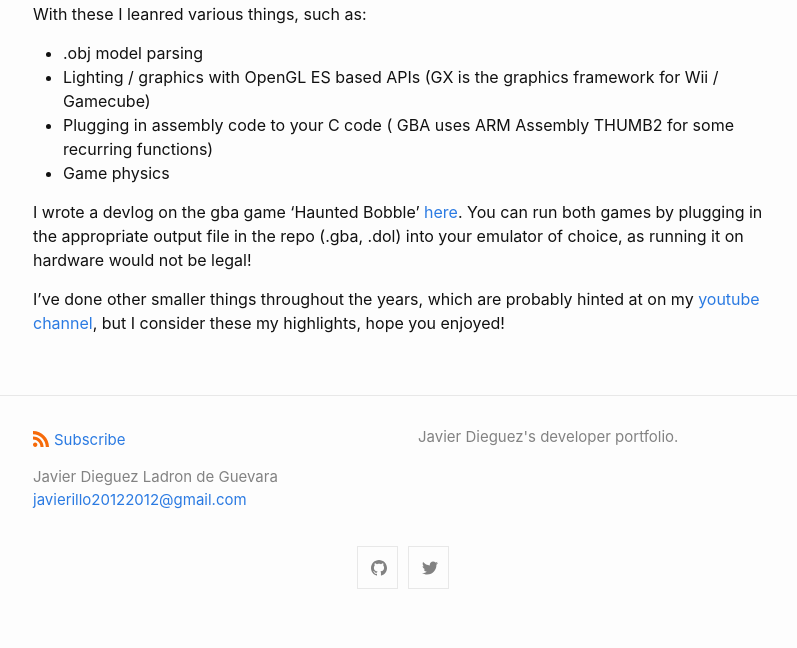
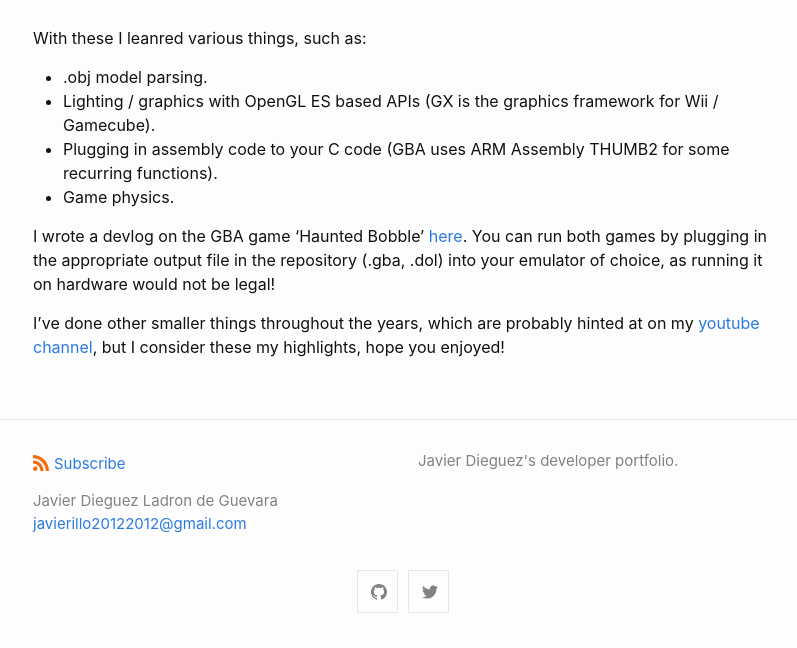
Before and after one commit to JavierDega/javierdega.github.io, a Jekyll site: the page built from personal.markdown, in a window 1280 px wide and 900 px high, scrolled down 1689 px, cut to the strip 252-900 px from the top of the window. Shown: the whole strip, without its empty margins (237-1034 px from the left). Built offline with Jekyll 4.4.1, drawn with Linux system fonts in a browser that asks for light colours; before the commit the page ends 2565 px from its top, so only the background shows below that; some of the changed text lies outside the part shown.

Commit message:
Updated errata

```diff
--- a/index.markdown
+++ b/index.markdown
@@ -21,7 +21,7 @@
 <br/>
 <br/>
 Outside coding, dance has been my biggest hobby for a long time, and it guides my interest in motion capture technologies and analyzing realistic human motion.
-I like playing the drums and other percussion instruments, when the former in unwise for my neighbours.
+I like playing the drums and other percussion instruments, when the former is unwise for my neighbours.
 I love gaming and understanding the fun in experimental and indie games, like ABZU, Return of the Obra Dinn, The Witness.. and have recently started gaming on
 Oculus Quest 2.
 At last I'm an avid The Walking Dead follower.
--- a/personal.markdown
+++ b/personal.markdown
@@ -19,21 +19,21 @@
 
 ## Homebrew dev
 Throughout uni I became a fan of the [devKitPro](https://devkitpro.org/) toolchain for homebrew game development, so I used it to fulfill a couple artefacts.
-the result is a retro style [GBA puzzle bobble clone](https://github.com/JavierDega/Gba-Puzzle-Bobble), and a
+The result is a retro style [GBA puzzle bobble clone](https://github.com/JavierDega/Gba-Puzzle-Bobble), and a
 [voxelized 3D pool game](https://github.com/JavierDega/VoxelPool_Wii) for the Wii using the Wiimote. I made everything in these except the main
-track for the Wii, [Pool Hall Jam](https://soundcloud.com/omnidigital/pool-hall-jam) by Ollie Plaatsman
+track for the Wii, [Pool Hall Jam](https://soundcloud.com/omnidigital/pool-hall-jam) by Ollie Plaatsman.
 
 <iframe width="702" height="395" src="https://www.youtube.com/embed/nBaU7Xpso-Q" frameborder="0" allow="accelerometer; autoplay; clipboard-write; encrypted-media; gyroscope; picture-in-picture" allowfullscreen></iframe>
 <iframe width="702" height="395" src="https://www.youtube.com/embed/_IwZnQj_zqE" frameborder="0" allow="accelerometer; autoplay; clipboard-write; encrypted-media; gyroscope; picture-in-picture" allowfullscreen></iframe>
+<br/>
+With these I leanred various things, such as:
+- .obj model parsing.
+- Lighting / graphics with OpenGL ES based APIs (GX is the graphics framework for Wii / Gamecube).
+- Plugging in assembly code to your C code (GBA uses ARM Assembly THUMB2 for some recurring functions).
+- Game physics.
 
-With these I leanred various things, such as:
-- .obj model parsing
-- Lighting / graphics with OpenGL ES based APIs (GX is the graphics framework for Wii / Gamecube)
-- Plugging in assembly code to your C code ( GBA uses ARM Assembly THUMB2 for some recurring functions)
-- Game physics
-
-I wrote a devlog on the gba game 'Haunted Bobble' [here](https://javierdega.github.io/junk/2018/09/01/Hexagonal-Grids!-A-Puzzle-Bobble-Tutorial.html).
-You can run both games by plugging in the appropriate output file in the repo (.gba, .dol) into your emulator of choice, as running it on hardware would not
+I wrote a devlog on the GBA game 'Haunted Bobble' [here](https://javierdega.github.io/junk/2018/09/01/Hexagonal-Grids!-A-Puzzle-Bobble-Tutorial.html).
+You can run both games by plugging in the appropriate output file in the repository (.gba, .dol) into your emulator of choice, as running it on hardware would not
 be legal!
 
 I've done other smaller things throughout the years, which are probably hinted at on my [youtube channel](https://www.youtube.com/channel/UCvBTH-OXl4d4M_MIVpegrpQ),
```
